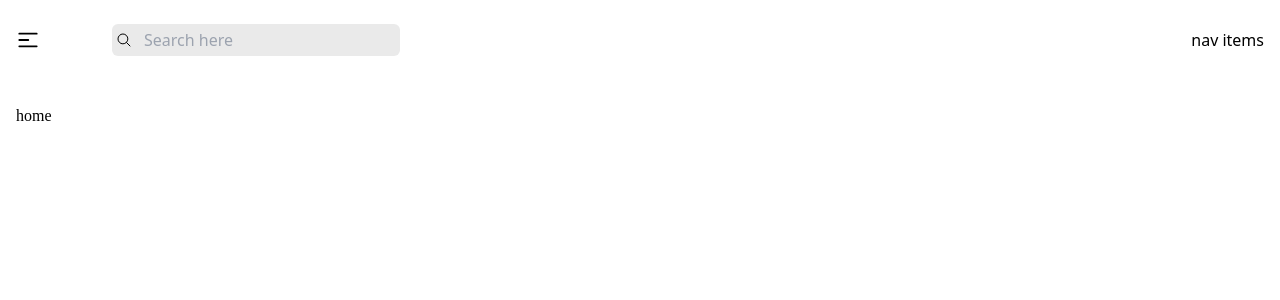
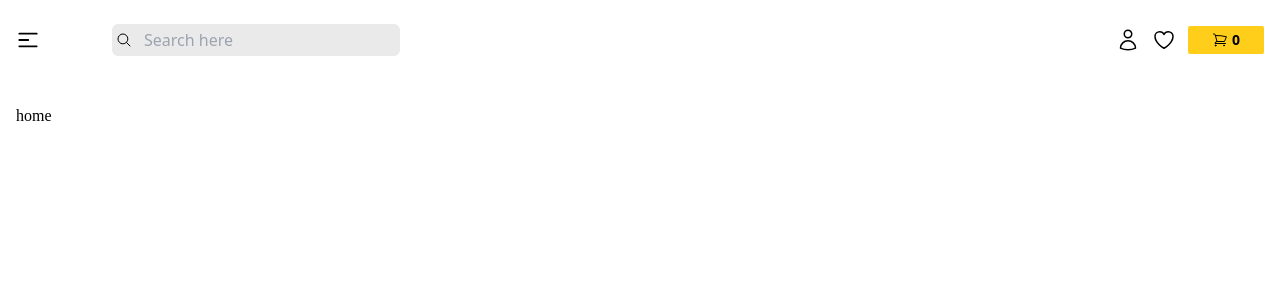
Before and after one commit to saagor16/Book-Store-Frontend, a React (Vite) app: page / in a window 1280 px wide. Shown: the top 300 px of the page. Built offline with nearby package versions, Linux system fonts and the light colour scheme.

Commit message:
navabr full done

```diff
--- a/src/components/Navbar.jsx
+++ b/src/components/Navbar.jsx
@@ -1,4 +1,9 @@
-import { HiMiniBars3CenterLeft } from "react-icons/hi2";
+import {
+  HiMiniBars3CenterLeft,
+  HiOutlineHeart,
+  HiOutlineShoppingCart,
+  HiOutlineUser,
+} from "react-icons/hi2";
 import { IoSearchOutline } from "react-icons/io5";
 import { Link } from "react-router-dom";
 
@@ -12,15 +17,30 @@
             <HiMiniBars3CenterLeft className="size-6"></HiMiniBars3CenterLeft>
           </Link>
 
-            {/**search input */}
-            <div className="relative sm:w-72 w-40 space-x-2">
-                <IoSearchOutline className="absolute inline-block left-3 inset-y-2"></IoSearchOutline>
-                <input type="text" placeholder="Search here" className="bg-[#EAEAEA] w-full py-1 md:px-8 px-6 rounded-md focus:outline-none"/>
-            </div>
+          {/**search input */}
+          <div className="relative sm:w-72 w-40 space-x-2">
+            <IoSearchOutline className="absolute inline-block left-3 inset-y-2"></IoSearchOutline>
+            <input
+              type="text"
+              placeholder="Search here"
+              className="bg-[#EAEAEA] w-full py-1 md:px-8 px-6 rounded-md focus:outline-none"
+            />
+          </div>
         </div>
 
         {/**Right side */}
-        <div>nav items</div>
+        <div className="relative flex items-center sm:space-x-3 space-x-2">
+          <HiOutlineUser className="size-6"></HiOutlineUser>
+          <button className="hidden sm:block">
+            {" "}
+            <HiOutlineHeart className="size-6"></HiOutlineHeart>
+          </button>
+
+          <Link to="/cart" className="bg-primary p-1 sm:px-6 px-2 flex items-center rounded-sm">
+            <HiOutlineShoppingCart className=""></HiOutlineShoppingCart>
+            <span className="text-sm font-semibold sm:ml-1">0</span>
+          </Link>
+        </div>
       </nav>
     </header>
   );
```
